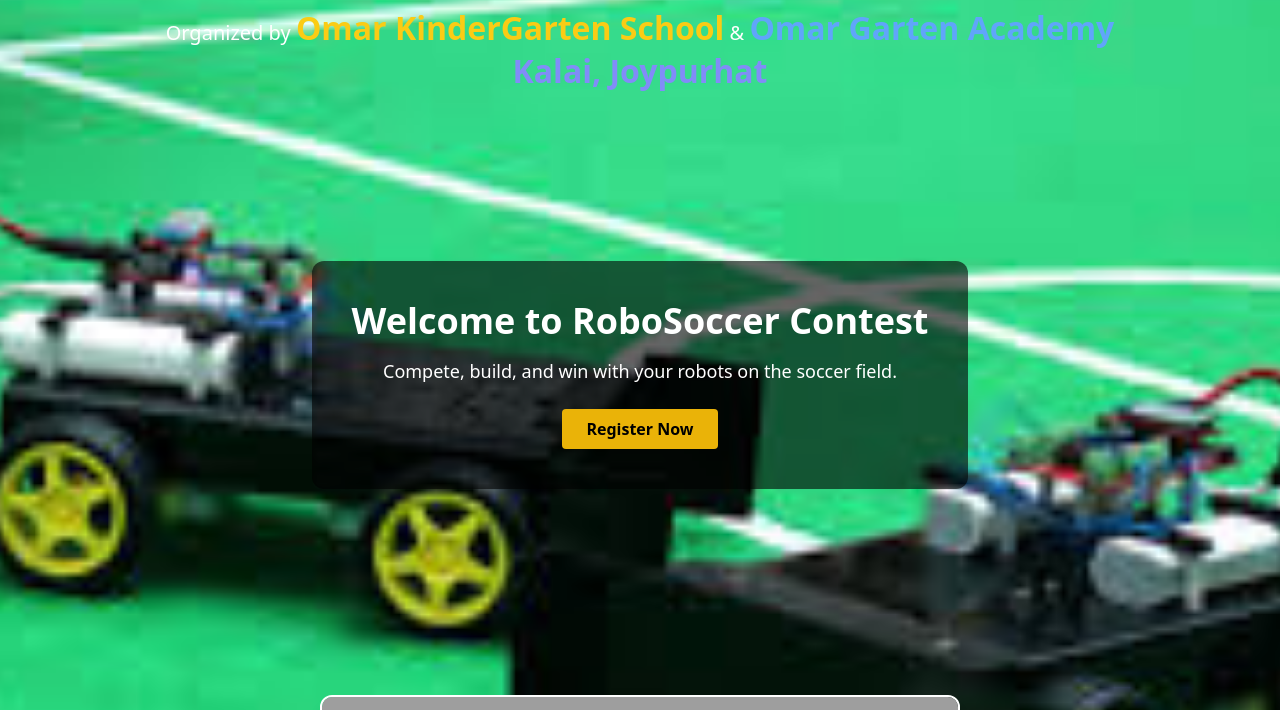
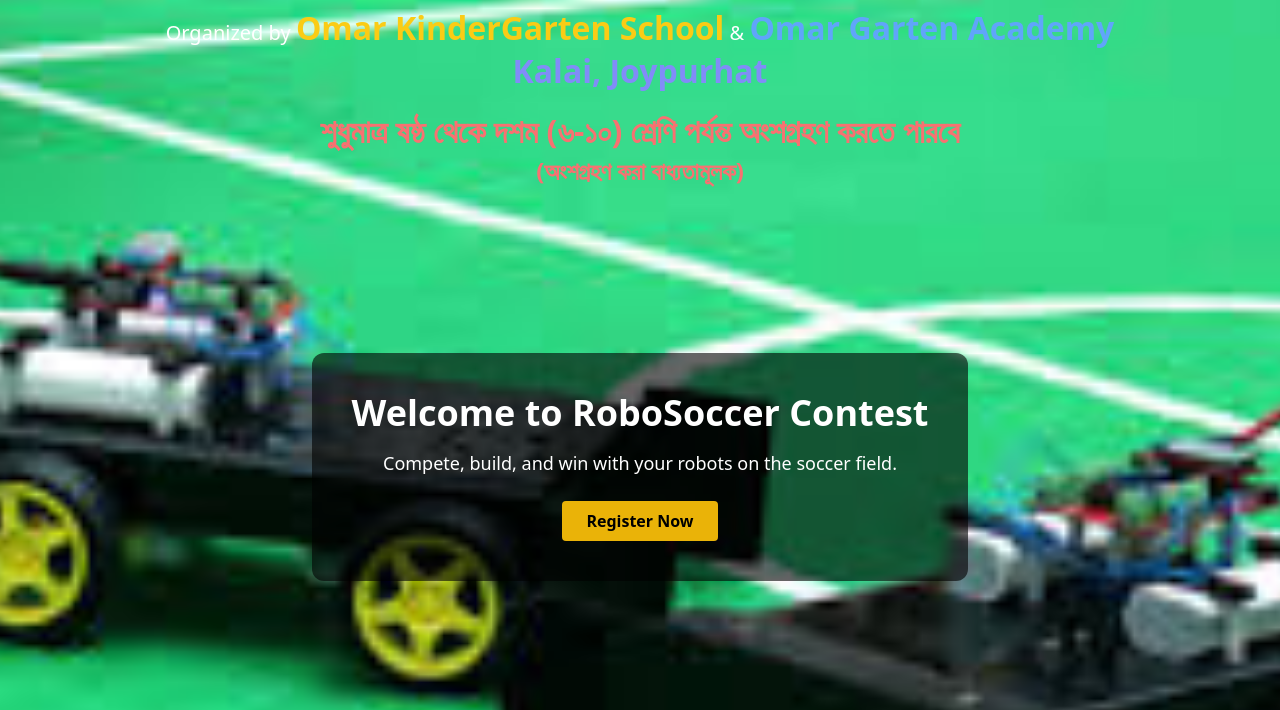
Before and after one commit to edcphub-io/okgs_rsc_2025, a plain HTML site: page index.html in a window 1280 px wide. Shown: the part 90-800 px from the top of the page. Drawn offline with nearby package versions, Linux system fonts and the light colour scheme; grey boxes are pictures that could not be loaded.

Commit message:
Update index.html

```diff
--- a/index.html
+++ b/index.html
@@ -37,15 +37,19 @@
 </nav>
   </header>
 
-  <!-- Organized By Section -->
  <section class="text-center mt-4">
   <h2 class="text-lg sm:text-xl text-white">
     Organized by
     <span class="text-yellow-400 font-bold" style="font-size: xx-large;">Omar KinderGarten School</span> &
     <span class="text-blue-400 font-bold" style="font-size: xx-large;">Omar Garten Academy</span>
     <h1 class="text-indigo-400 font-bold" style="font-size: xx-large;">Kalai, Joypurhat</h1>
+    <p class="text-red-400 font-semibold text-2xl mt-5" style="font-size: xx-large;">
+      শুধুমাত্র ষষ্ঠ থেকে দশম (৬-১০) শ্রেণি পর্যন্ত অংশগ্রহণ করতে পারবে
+    </p>
+    <p class="text-red-400 font-semibold text-2xl mt-2">(অংশগ্রহণ করা বাধ্যতামূলক)</p>
   </h2>
 </section>
+
 
   <!-- Main Content -->
   <main class="flex items-center justify-center min-h-[70vh] px-4">
```
Lines whose indentation alone changed are shown as unchanged.
